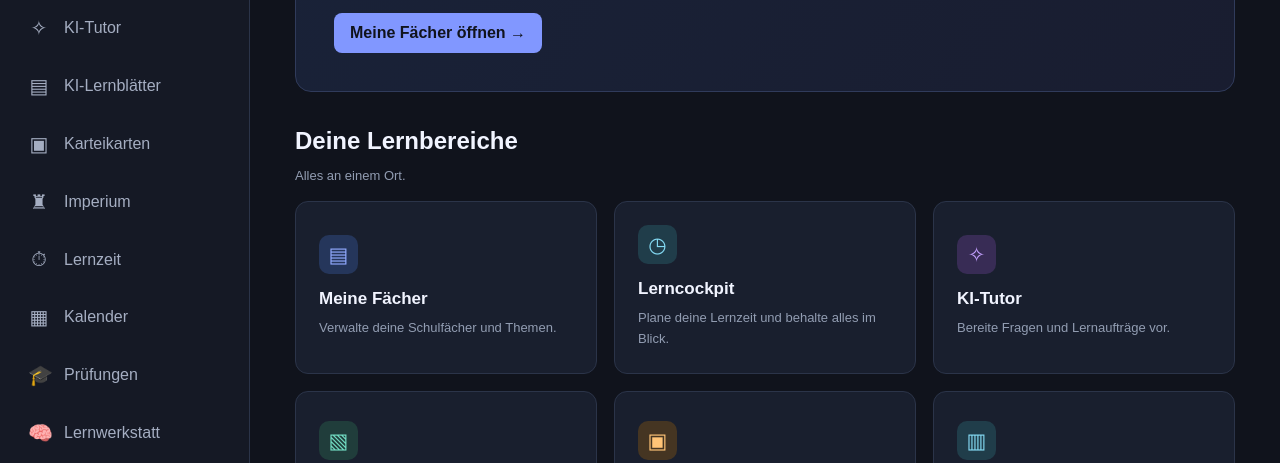
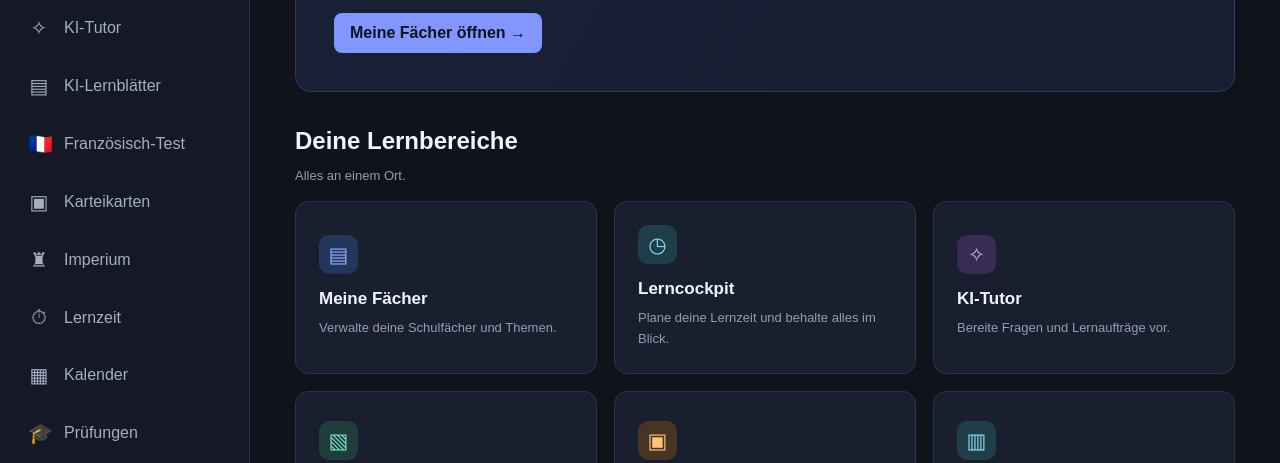
Before and after one commit to Faulixx11/Studyspace, a plain HTML site: page index.html in a window 1280 px wide. Shown: the part 281-744 px from the top of the page. Drawn offline with nearby package versions, Linux system fonts and the light colour scheme.

Commit message:
Add French exam area to StudySpace navigation

```diff
--- a/index.html
+++ b/index.html
@@ -35,6 +35,7 @@
             <button class="nav-item" data-page="tutor">
                 <span class="nav-icon">✧</span><span class="nav-text">KI-Tutor</span>
             </button>
+            <button class="nav-item" data-page="french"><span class="nav-icon">🇫🇷</span><span class="nav-text">Französisch-Test</span></button>
             <button class="nav-item" data-page="flashcards">
                 <span class="nav-icon">▣</span><span class="nav-text">Karteikarten</span>
             </button>
@@ -264,6 +265,9 @@
             </div>
         </section>
 
+        <!-- FRANZÖSISCH-TEST -->
+        <section class="page" id="page-french"><iframe title="Französisch-Test Lernbereich" src="french-test.html" style="width:100%;height:calc(100vh - 100px);min-height:900px;border:0;border-radius:14px;background:#10131d"></iframe></section>
+
         <!-- KARTEIKARTEN -->
         <section class="page" id="page-flashcards">
             <div class="page-intro">
@@ -370,6 +374,7 @@
 <script src="https://unpkg.com/@zxing/browser@0.1.5"></script>
 <script src="nutrition.js?v=10"></script>
 <script src="empire.js?v=54"></script>
+<script>if(typeof pageTitles!=="undefined")pageTitles.french="Französisch-Test";</script>
 <script>
 /* Fallback-Navigation: stellt sicher, dass das Imperium auch dann geöffnet wird,
    wenn ein anderer Navigationshandler vorher nicht korrekt gebunden wurde. */
```
